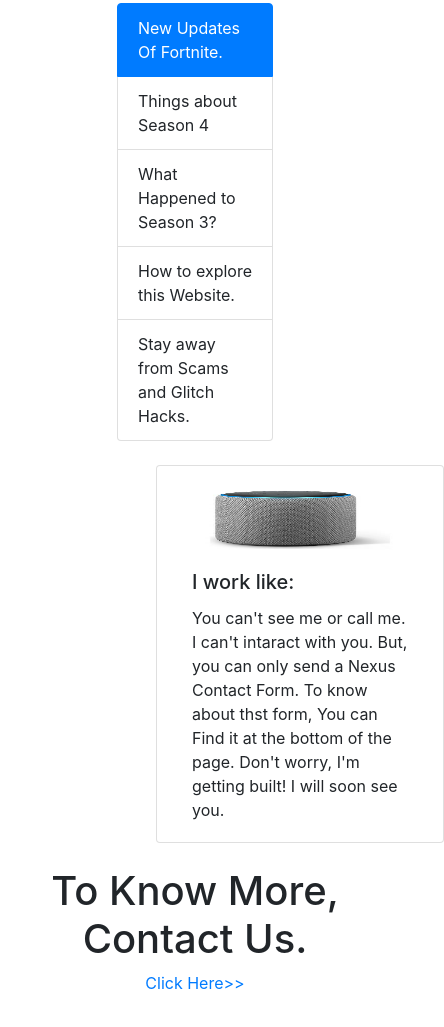
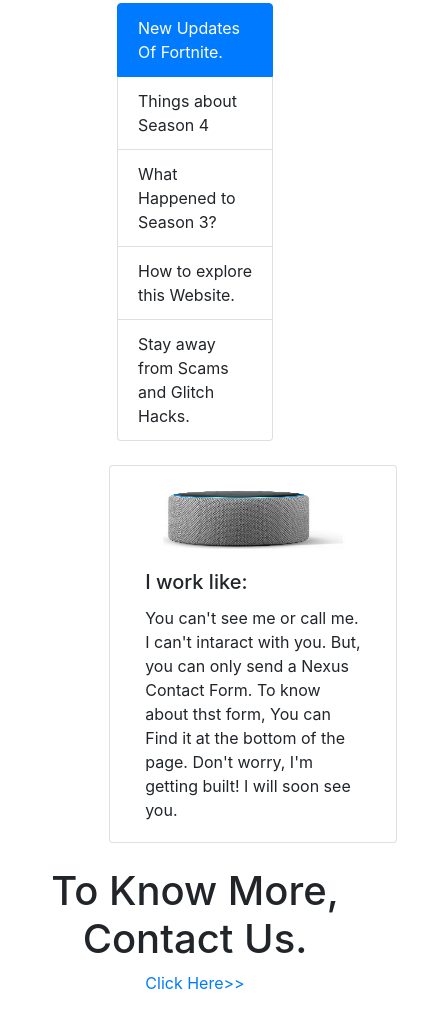
Before and after one commit to sathvikallammahesh/NexusWar, a plain HTML site: page Nexus War.html in a window 390 px wide. Shown: the part 1841-2868 px from the top of the page, 444 px wide, since content can reach past the window. Drawn offline with nearby package versions, Linux system fonts and the light colour scheme.

Commit message:
Update Nexus War.html

```diff
--- a/Nexus War.html
+++ b/Nexus War.html
@@ -11,6 +11,13 @@
 <script src="https://code.jquery.com/jquery-3.5.1.slim.min.js"></script>
 <script src="https://cdn.jsdelivr.net/npm/popper.js@1.16.1/dist/umd/popper.min.js"></script>
 <script src="https://stackpath.bootstrapcdn.com/bootstrap/4.5.2/js/bootstrap.min.js"></script>
+    <style>
+@media (max-width: 770px) {
+  .alex {
+    margin-left: 28%;
+}
+}
+</style>
 </head>
 <body>
     <nav class="navbar navbar-expand-lg navbar-light fixed-top">
```
